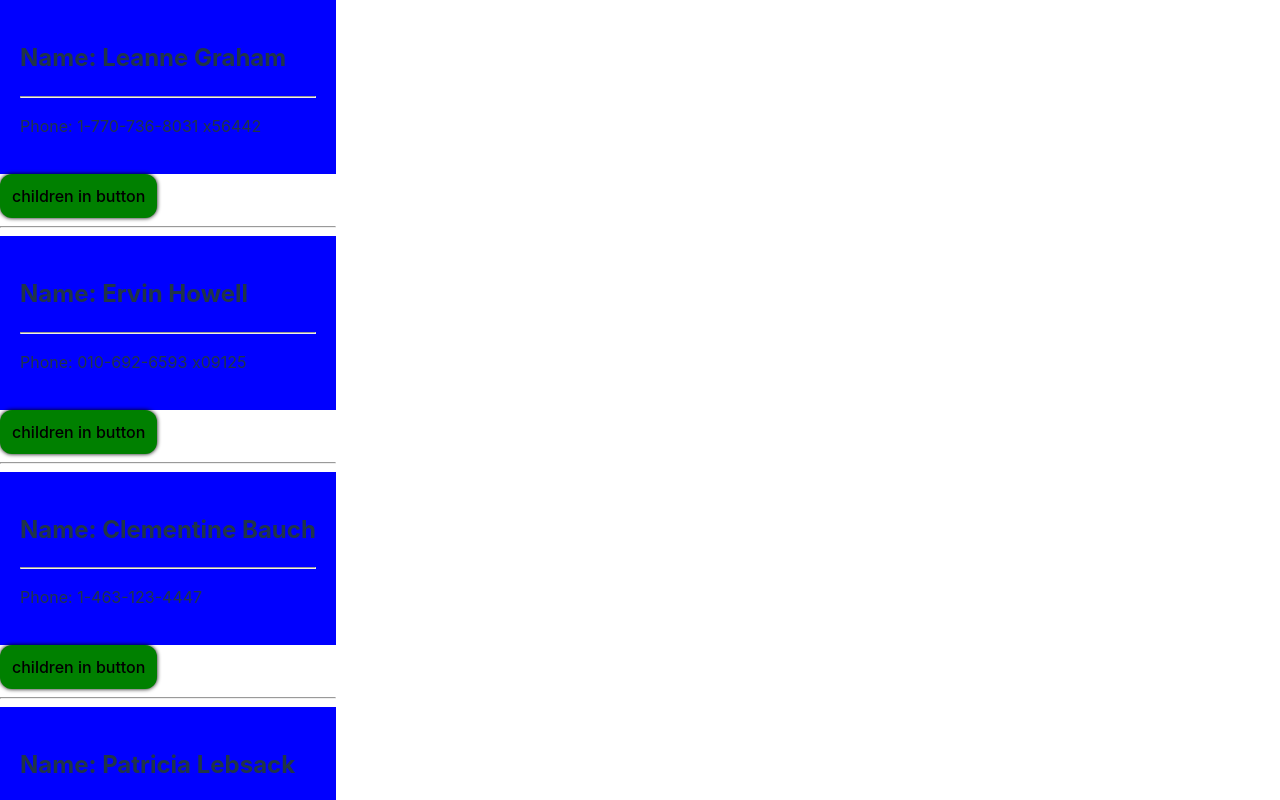
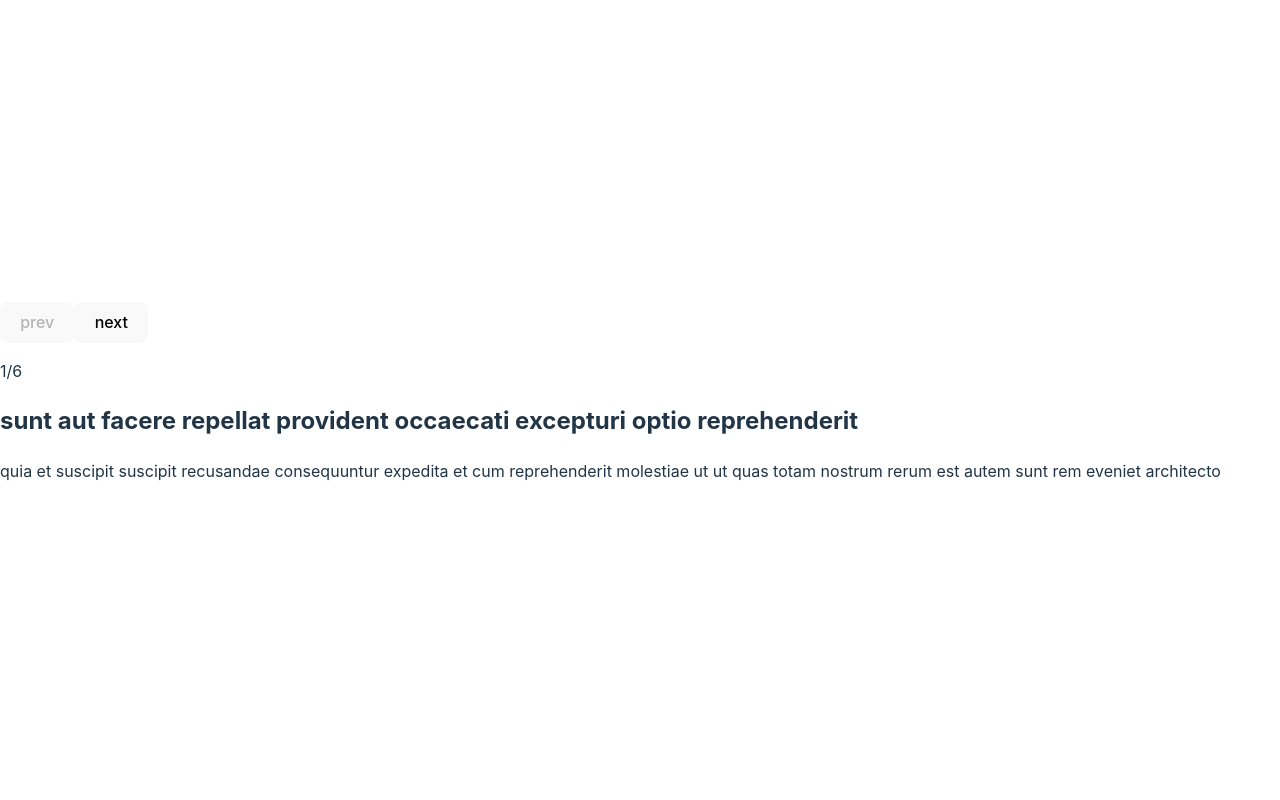
Before and after one commit to Dikhtiar-Tania96/react-test-lesson, a React (Vite) app: page / in a window 1280 px wide. Shown: the top 800 px of the page. Built offline with nearby package versions, Linux system fonts and the light colour scheme.

Commit message:
second task

```diff
--- a/src/App.jsx
+++ b/src/App.jsx
@@ -1,8 +1,59 @@
-import CardList from './components/CardList/CardList'
+import { useState } from "react";
+// import CounterComponent from "./components/CounterComponent/CounterComponent";
+import post from './post.json'
+import ArticlePost from "./components/ArticlePost/ArticlePost";
+import PageCounter from "./components/CounterComponent/Counter/PageCounter";
 
-function App(){
+function App() {
+  const [page, setPage] = useState(0);
+
+  const isLastPage = page === post.length - 1;//або через if
+  const isFirstPage = page === 0;
+
+  const handleChangePage = (params) => {
+    if(params === 'prev'){
+      // if(page === 0) return
+      setPage ( page - 1);
+    } else {
+      // if(page === post.length) return
+      setPage ( page + 1)
+    }
+  }
+
+  const currentPost = post[page]
   return (
-    <CardList/>
-  )
+    <div>
+      <button disabled={isFirstPage} onClick={()=>handleChangePage('prev')}>prev</button>
+      <button disabled={isLastPage} onClick={()=>handleChangePage('next')}>next</button>
+     <PageCounter page={page+1} total={post.length}/>
+     <ArticlePost title={currentPost.title} body={currentPost.body}/>
+    </div>
+  );
 }
-export default App
+export default App;
+
+
+
+
+  // const handleClick = (id) => {
+  //   console.log("id:", id);
+  // };
+  // return (
+  //   <div>
+  //     <button onClick={handleClick}>qwerty</button>
+  //     <button onClick={() => {handleClick(10)}}>qwerty</button>
+  //   </div>
+  // );
+
+// const CounterComponentWithState = () => {
+//   const [counter, setCounter] = useState(0);
+
+//   const handleIncrement = () => {
+//     setCounter(counter + 1)
+//     console.log("counter +", counter);
+//   };
+//   return <>
+//       <button onClick={handleIncrement}>Increment</button>
+//       <p>{counter}</p>
+//   </>
+// }
--- /dev/null
+++ b/src/components/ArticlePost/ArticlePost.jsx
@@ -0,0 +1,10 @@
+const ArticlePost = ({title, body}) => {
+  return (
+    <div>
+    <h2>{title}</h2>
+    <p>{body}</p>
+  </div>
+  )
+}
+
+export default ArticlePost
--- /dev/null
+++ b/src/components/CounterComponent/Counter/PageCounter.jsx
@@ -0,0 +1,8 @@
+function PageCounter({page, total}) {
+  return (
+    <p>{page}/{total}</p>
+
+  )
+}
+
+export default PageCounter
--- /dev/null
+++ b/src/components/CounterComponent/CounterComponent.jsx
@@ -0,0 +1,10 @@
+const CounterComponent = ({value, handleIncrement}) => {
+    return (
+    <>
+        <button onClick={handleIncrement}>Increment</button>
+        <p>{value}</p>
+    </>
+    )
+  }
+
+  export default CounterComponent
--- /dev/null
+++ b/src/post.json
@@ -0,0 +1,30 @@
+[{
+    "id": 1,
+    "title": "sunt aut facere repellat provident occaecati excepturi optio reprehenderit",
+    "body": "quia et suscipit\nsuscipit recusandae consequuntur expedita et cum\nreprehenderit molestiae ut ut quas totam\nnostrum rerum est autem sunt rem eveniet architecto"
+  },
+  {
+    "id": 2,
+    "title": "qui est esse",
+    "body": "est rerum tempore vitae\nsequi sint nihil reprehenderit dolor beatae ea dolores neque\nfugiat blanditiis voluptate porro vel nihil molestiae ut reiciendis\nqui aperiam non debitis possimus qui neque nisi nulla"
+  },
+  {
+    "id": 3,
+    "title": "ea molestias quasi exercitationem repellat qui ipsa sit aut",
+    "body": "et iusto sed quo iure\nvoluptatem occaecati omnis eligendi aut ad\nvoluptatem doloribus vel accusantium quis pariatur\nmolestiae porro eius odio et labore et velit aut"
+  },
+  {
+    "id": 4,
+    "title": "eum et est occaecati",
+    "body": "ullam et saepe reiciendis voluptatem adipisci\nsit amet autem assumenda provident rerum culpa\nquis hic commodi nesciunt rem tenetur doloremque ipsam iure\nquis sunt voluptatem rerum illo velit"
+  },
+  {
+    "id": 5,
+    "title": "nesciunt quas odio",
+    "body": "repudiandae veniam quaerat sunt sed\nalias aut fugiat sit autem sed est\nvoluptatem omnis possimus esse voluptatibus quis\nest aut tenetur dolor neque"
+  },
+  {
+    "id": 6,
+    "title": "dolorem eum magni eos aperiam quia",
+    "body": "ut aspernatur corporis harum nihil quis provident sequi\nmollitia nobis aliquid molestiae\nperspiciatis et ea nemo ab reprehenderit accusantium quas\nvoluptate dolores velit et doloremque molestiae"
+  }]
```
Also changed, not shown: src/components/Test/Test.jsx (added, +11 -0 lines).
